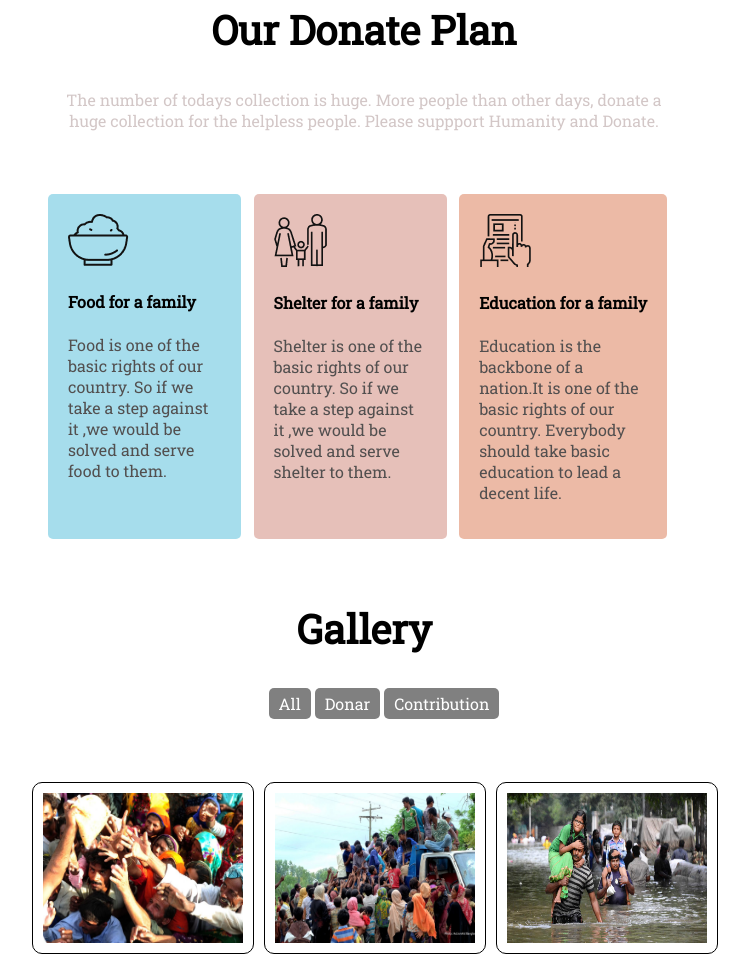
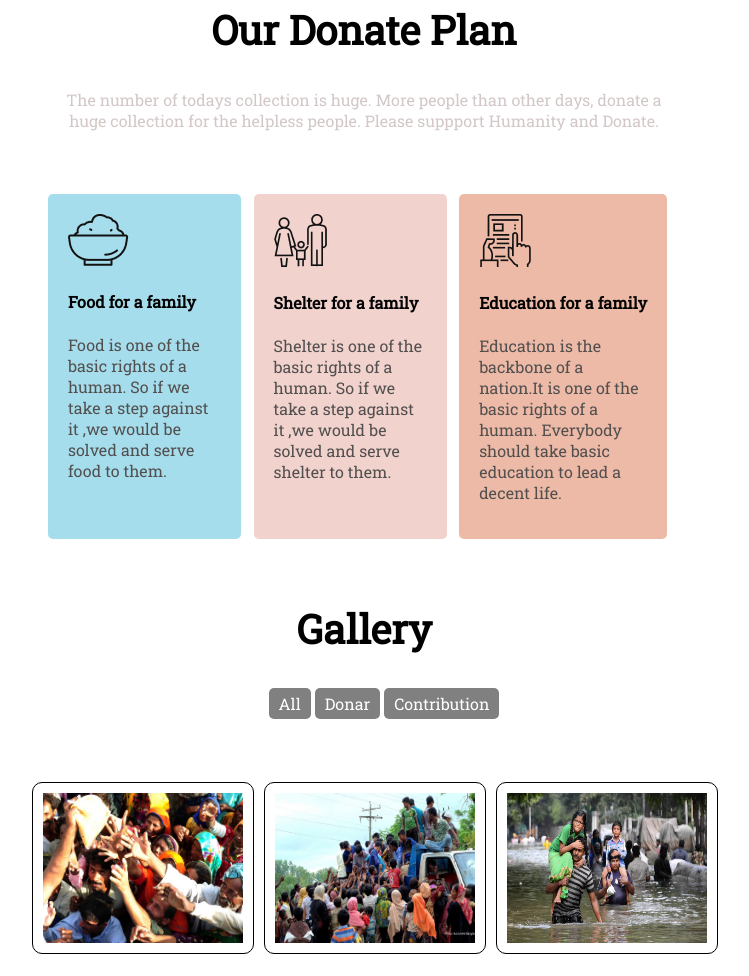
Before and after one commit to shantosarker2001/as1-donation, a plain HTML site: page index.html in a window 1280 px wide. Shown: the part 1497-2473 px from the top of the page, without its empty margins (276-1025 px from the left). Drawn offline with Linux system fonts and the light colour scheme.

Commit message:
complete

```diff
--- a/index.html
+++ b/index.html
@@ -65,7 +65,7 @@
                 <div class="single_plan" id="one">
                     <img src="icons/food.png" alt="icon">
                     <h4>Food for a family</h4>
-                    <p>Food is one of the basic rights of our country. So if we take a step against it ,we would be
+                    <p>Food is one of the basic rights of a human. So if we take a step against it ,we would be
                         solved and
                         serve food to them.</p>
                 </div>
@@ -73,7 +73,7 @@
                 <div class="single_plan" id="two">
                     <img src="icons/shelter.png" alt="icon">
                     <h4>Shelter for a family</h4>
-                    <p>Shelter is one of the basic rights of our country. So if we take a step against it ,we would be
+                    <p>Shelter is one of the basic rights of a human. So if we take a step against it ,we would be
                         solved and
                         serve shelter to them.</p>
                 </div>
@@ -81,7 +81,7 @@
                 <div class="single_plan" id="three">
                     <img src="icons/Frame-1.png" alt="icon">
                     <h4>Education for a family</h4>
-                    <p>Education is the backbone of a nation.It is one of the basic rights of our country. Everybody
+                    <p>Education is the backbone of a nation.It is one of the basic rights of a human. Everybody
                         should take basic education to lead a decent life.</p>
                 </div>
             </div>
@@ -142,8 +142,8 @@
         </div>
     </section>
     <section class="footer">
-        <h3>Help People,Save People!</h3>
-        <p>&copy;all rights reserved by Donation Authority.</p>
+        <h3>Help People and Support Humanity!</h3>
+        <p>&copy;All rights reserved by Donation Authority.</p>
     </section>
 </body>
 
--- a/style.css
+++ b/style.css
@@ -113,7 +113,7 @@ p {
 }
 
 #two {
-    background-color: #e6c0b9;
+    background-color: #f1d2cd;
 }
 
 #three {
```
